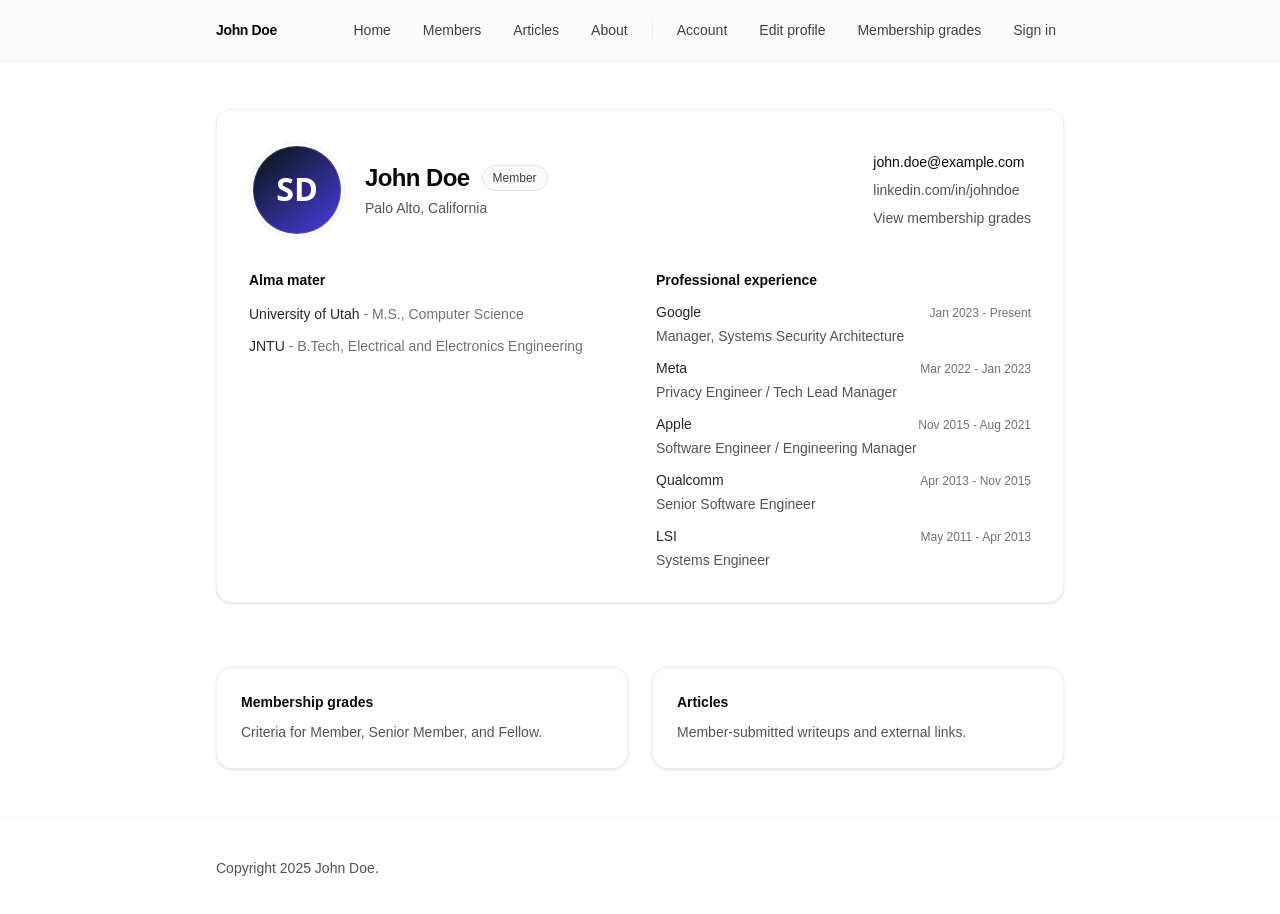
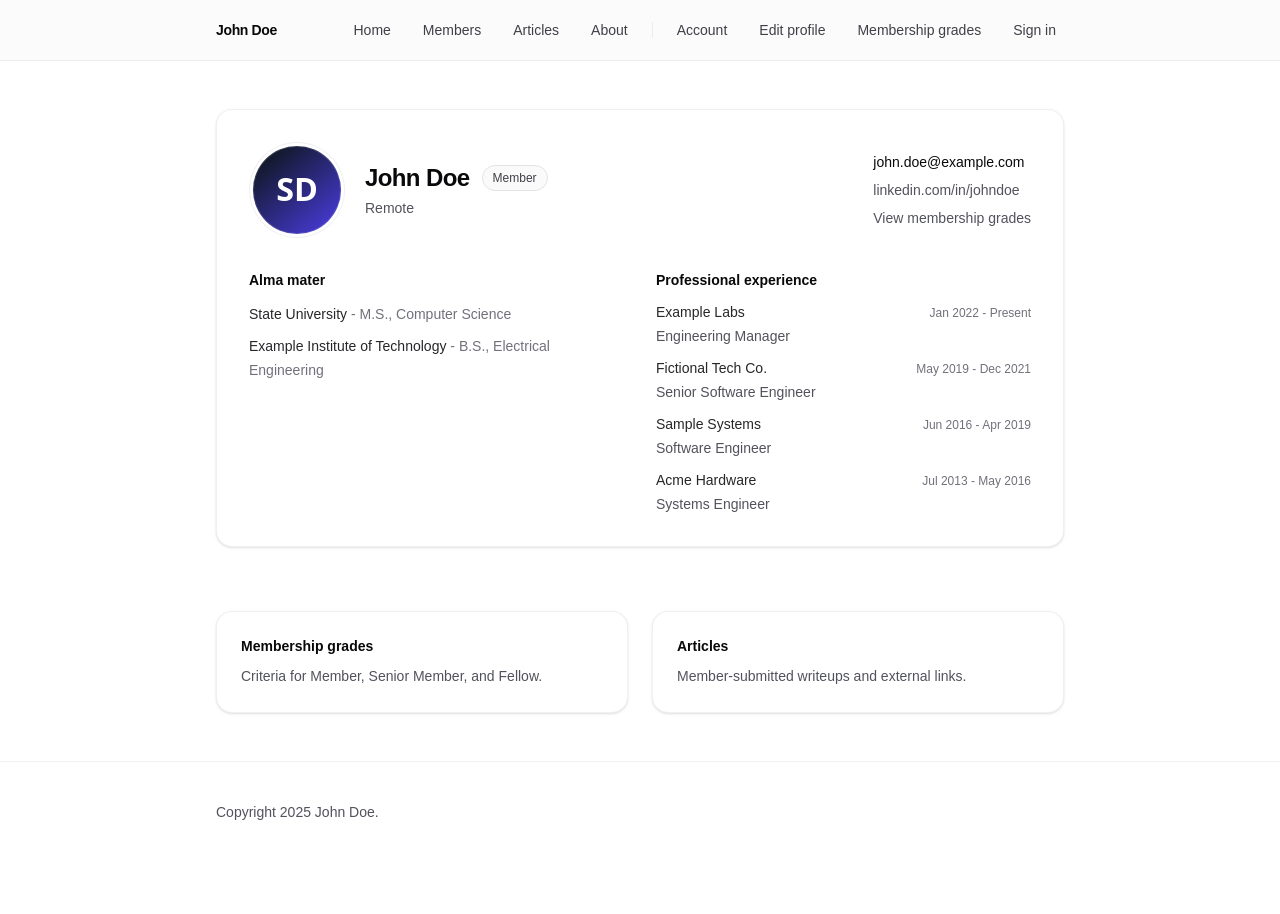
Before and after one commit to mushier-rouge/professional_website_2026, a Next.js app: page / in a window 1280 px wide. Shown: the top 914 px of the page. After the commit the page ends 862 px from the top, so only its background shows below. Built offline with nearby package versions, Linux system fonts and the light colour scheme; no server answers.

Commit message:
Replace profile education and experience placeholders

```diff
--- a/src/content/profile.ts
+++ b/src/content/profile.ts
@@ -28,7 +28,7 @@ export type Profile = {
 
 export const profile: Profile = {
   name: "John Doe",
-  location: "Palo Alto, California",
+  location: "Remote",
   email: "john.doe@example.com",
   linkedinUrl: "https://linkedin.com/in/johndoe",
   photo: {
@@ -37,42 +37,36 @@ export const profile: Profile = {
   },
   membershipGrade: "member",
   education: [
-    { school: "University of Utah", degree: "M.S., Computer Science" },
+    { school: "State University", degree: "M.S., Computer Science" },
     {
-      school: "JNTU",
-      degree: "B.Tech, Electrical and Electronics Engineering",
+      school: "Example Institute of Technology",
+      degree: "B.S., Electrical Engineering",
     },
   ],
   experience: [
     {
-      company: "Google",
-      title: "Manager, Systems Security Architecture",
-      start: "Jan 2023",
+      company: "Example Labs",
+      title: "Engineering Manager",
+      start: "Jan 2022",
       end: "Present",
     },
     {
-      company: "Meta",
-      title: "Privacy Engineer / Tech Lead Manager",
-      start: "Mar 2022",
-      end: "Jan 2023",
+      company: "Fictional Tech Co.",
+      title: "Senior Software Engineer",
+      start: "May 2019",
+      end: "Dec 2021",
     },
     {
-      company: "Apple",
-      title: "Software Engineer / Engineering Manager",
-      start: "Nov 2015",
-      end: "Aug 2021",
+      company: "Sample Systems",
+      title: "Software Engineer",
+      start: "Jun 2016",
+      end: "Apr 2019",
     },
     {
-      company: "Qualcomm",
-      title: "Senior Software Engineer",
-      start: "Apr 2013",
-      end: "Nov 2015",
-    },
-    {
-      company: "LSI",
+      company: "Acme Hardware",
       title: "Systems Engineer",
-      start: "May 2011",
-      end: "Apr 2013",
+      start: "Jul 2013",
+      end: "May 2016",
     },
   ],
 };
```
